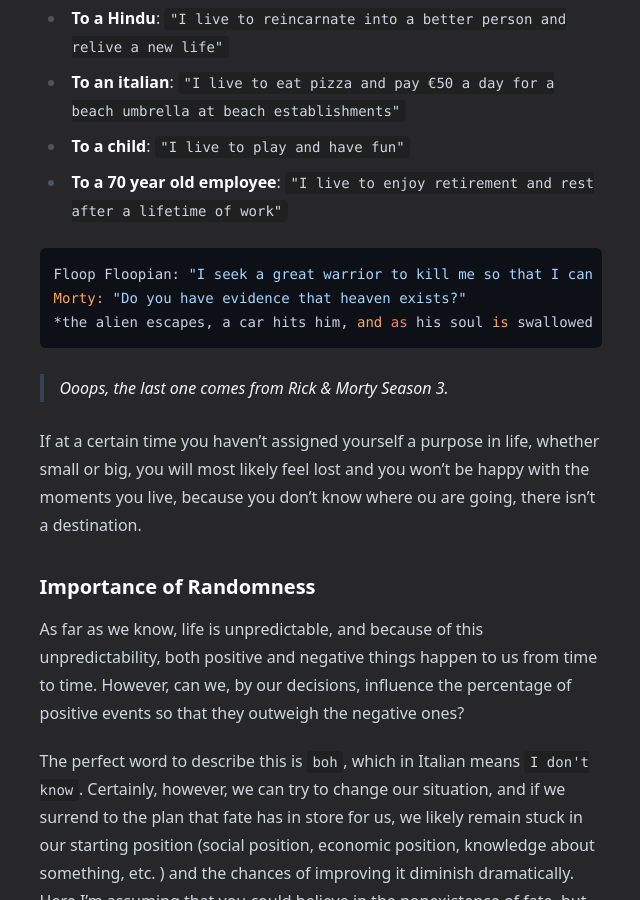
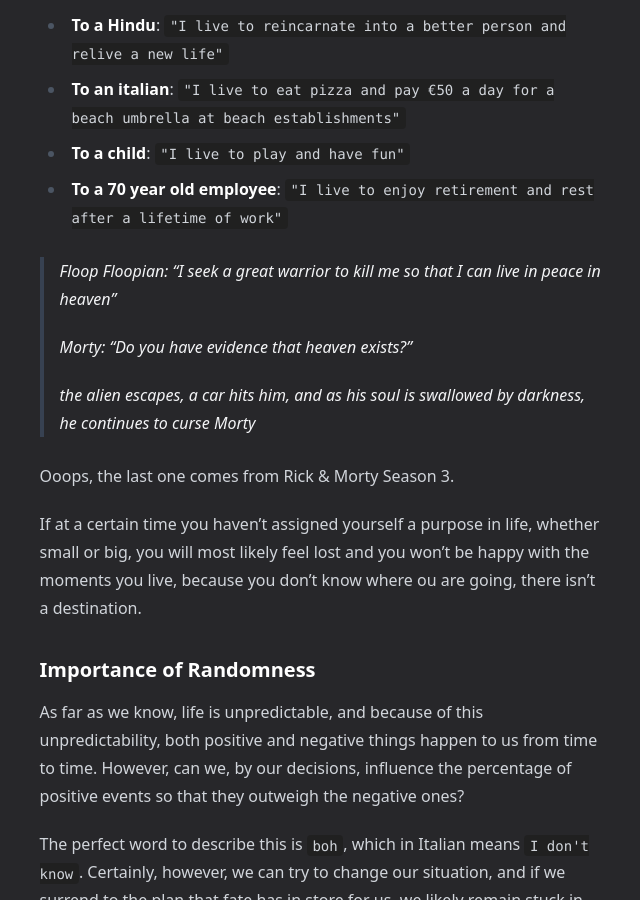
Before and after one commit to ErikPelli/erikpelli.github.io, a Jekyll site: the page built from _posts/2024-01-10-perception-life-time.md, in a window 1280 px wide and 900 px high, scrolled down 3860 px. Shown: the whole window, without its empty margins (319-959 px from the left). Built offline with Jekyll 4.4.1, drawn with Linux system fonts in a browser that asks for light colours; nearby versions of some CDN libraries; some web fonts are replaced; some of the changed text lies outside the part shown.

Commit message:
Fix article formatting

````diff
--- a/_layouts/default.html
+++ b/_layouts/default.html
@@ -32,9 +32,6 @@
     <link rel="stylesheet" href="https://cdnjs.cloudflare.com/ajax/libs/highlight.js/11.9.0/styles/github-dark.min.css">
     <script src="https://cdnjs.cloudflare.com/ajax/libs/highlight.js/11.9.0/highlight.min.js"></script>
     <script>hljs.highlightAll();</script>
-
-    <!-- custom script -->
-    <script type="text/javascript" src="{{ site.baseurl }}/assets/js/default.js"></script>
 </head>
 
 <body class="dark font-sans mx-auto max-w-prose bg-zinc-800">
--- a/_posts/2024-01-10-perception-life-time.md
+++ b/_posts/2024-01-10-perception-life-time.md
@@ -9,11 +9,9 @@
 
 This article doesn't use ChatGPT or similar textual AIs in any way, I decided to write it completely on my own, with the help of [DeepL](https://www.deepl.com/translator) to correct translation errors.
 
-```
-Hey Erik, 2023 really sucked for me, I can't wait for December 31, so that 2024 comes and at least I can hope that the next year will be better.
-
-~ R
-```
+> Hey Erik, 2023 really sucked for me, I can't wait for December 31, so that 2024 comes and at least I can hope that the next year will be better.
+>
+> ~ R
 
 I've been thinking about this for a while, and I've come up with the idea that the common thought among people is that, on December 31, if it was a good year, we hope for a year that is equal in happiness or even better, and vice versa, if things didn't go well, we want to move away from the old year and put our trust in the future.
 
@@ -60,12 +58,13 @@
 - **To a child**: `"I live to play and have fun"`
 - **To a 70 year old employee**: `"I live to enjoy retirement and rest after a lifetime of work"`
 
-```
-Floop Floopian: "I seek a great warrior to kill me so that I can live in peace in heaven"
-Morty: "Do you have evidence that heaven exists?"
-*the alien escapes, a car hits him, and as his soul is swallowed by darkness, he continues to curse Morty*
-```
-> Ooops, the last one comes from Rick & Morty Season 3.
+> Floop Floopian: "I seek a great warrior to kill me so that I can live in peace in heaven"
+>
+> Morty: "Do you have evidence that heaven exists?"
+>
+> *the alien escapes, a car hits him, and as his soul is swallowed by darkness, he continues to curse Morty*
+
+Ooops, the last one comes from Rick & Morty Season 3.
 
 If at a certain time you haven't assigned yourself a purpose in life, whether small or big, you will most likely feel lost and you won't be happy with the moments you live, because you don't know where ou are going, there isn't a destination.
 
````
Also changed, not shown: other parts of _posts/2024-01-10-perception-life-time.md (+0 -3 lines).
